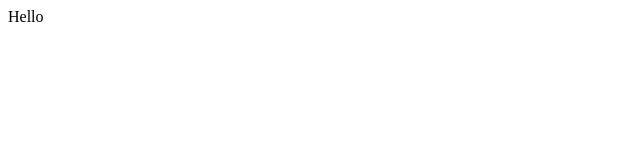
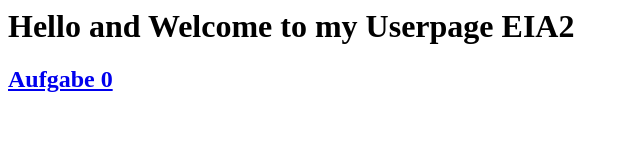
Before and after one commit to hejSalome/github-hejSalome.github.io, a plain HTML site: page index.html in a window 1280 px wide. Shown: the whole page, without its empty margins (0-640 px from the left). Drawn offline with Linux system fonts and the light colour scheme.

Commit message:
Update index.html

```diff
--- a/index.html
+++ b/index.html
@@ -1 +1,5 @@
-Hello
+<h1>Hello and Welcome to my Userpage EIA2<h2>
+
+<div>
+<a href="https://hejSalome.github.io/EIA2/Aufgabe0/Aufgabe0.html">Aufgabe 0</a>
+</div>
```
